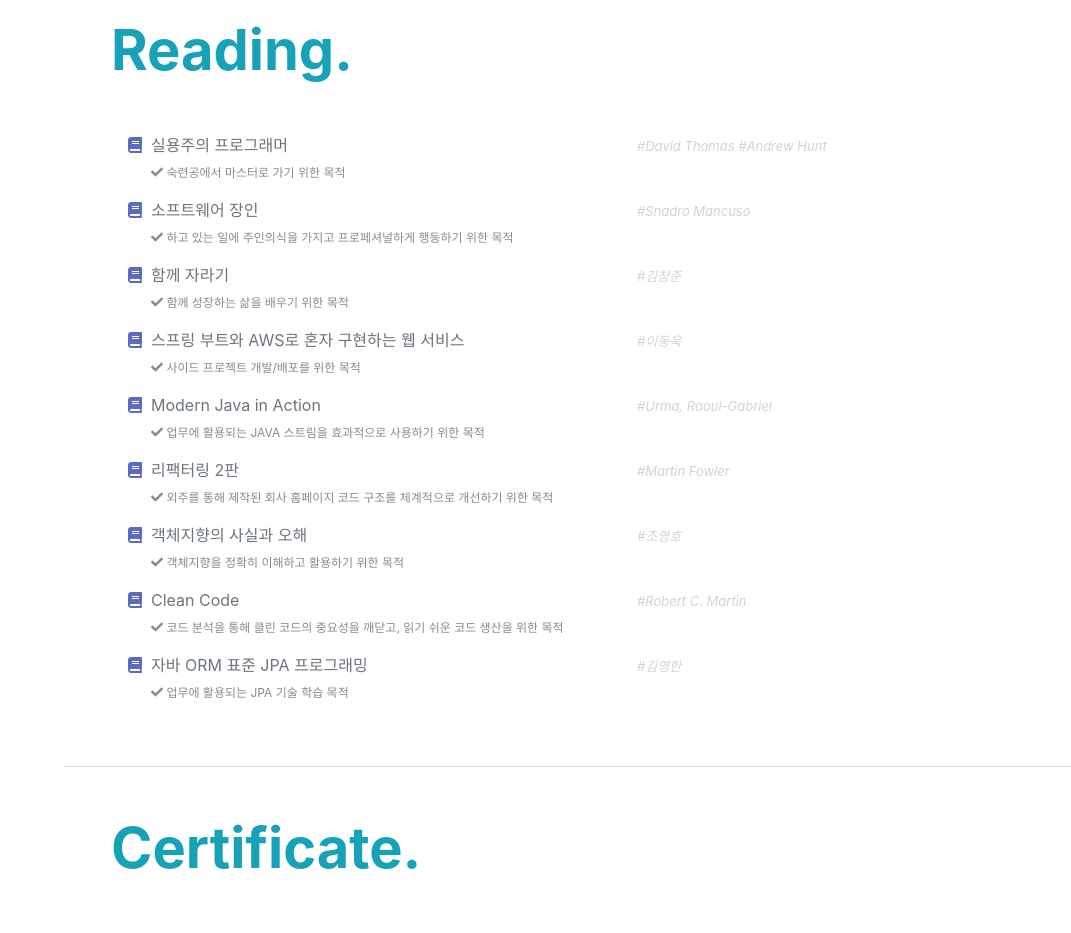
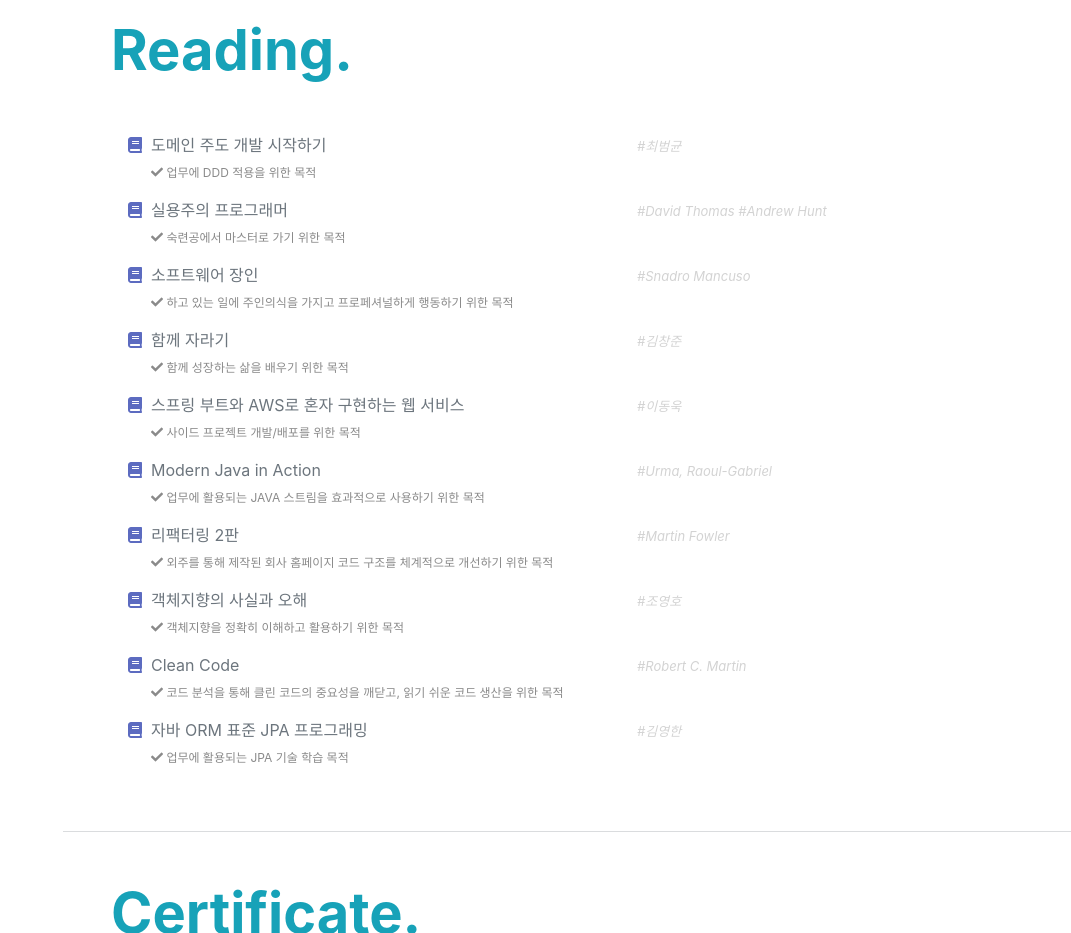
Before and after one commit to jihunparkme/about-me-page, a plain HTML site: page index.html in a window 1280 px wide. Shown: the part 7220-8153 px from the top of the page, without its empty margins (209-1280 px from the left). Drawn offline with nearby package versions, Linux system fonts and the light colour scheme; a web font is replaced by a local one.

```diff
--- a/index.html
+++ b/index.html
@@ -620,6 +620,11 @@
                         </li> -->
                         <li>
                            <span class="fa-li icon-book"><i class="fas fa-book"></i></span>
+                            <span class="book-title"><a class="text-link" href="https://www.yes24.com/Product/Goods/108431347" target="_blank">도메인 주도 개발 시작하기</a></span><span class="book-tag">#최범균</span>
+                            <p class="sub-description"><span><i class="fas fa-check"></i> 업무에 DDD 적용을 위한 목적</span></p>
+                        </li>
+                        <li>
+                           <span class="fa-li icon-book"><i class="fas fa-book"></i></span>
                             <span class="book-title"><a class="text-link" href="http://www.yes24.com/Product/Goods/20461940" target="_blank">실용주의 프로그래머</a></span><span class="book-tag">#David Thomas #Andrew Hunt</span>
                             <p class="sub-description"><span><i class="fas fa-check"></i> 숙련공에서 마스터로 가기 위한 목적</span></p>
                         </li>
@@ -708,24 +713,5 @@
 
         <!-- Core theme JS-->
         <script src="js/scripts.js"></script>
-        <!--
-            Reference
-            https://wonny.space/writing/work/engineer-resume (자기소개)
-            https://jojoldu.github.io/
-            https://www.notion.so/wbluke/c47951185f404835a982ef97041e59fd
-            https://ksundong.notion.site/ksundong/47b51328b47d4d6dba5f88e5bb260733
-
-
-            https://www.inflearn.com/questions/197628/%EB%B0%B1%EC%97%94%EB%93%9C-%EA%B0%9C%EB%B0%9C%EC%9E%90%EC%9D%98-%EC%BB%A4%EB%A6%AC%EC%96%B4
-            21.04.21
-
-            안녕하세요. Aaron Park님^^
-
-            여러가지 이야기를 드릴 수 있지만 결국 돌이켜보면 꾸준함이 가장 중요하다 생각합니다. 처음에는 힘들어도 꾸준하게 하면 자연스러워지고 일상이 되더라구요.
-
-            그리고 실무에서 내가 하고 있는 프로젝트를 사랑하고 주변 동료들에게 도움을 주고, 내가 있는 환경 안에서 할 수 있는 것들을 찾아서 만들어가는 것이 중요합니다.
-
-            감사합니다.
-        -->
     </body>
 </html>
```
